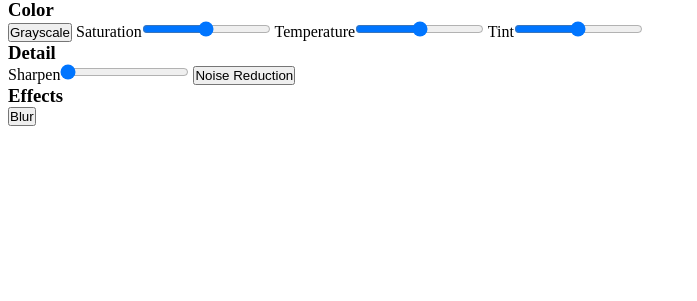
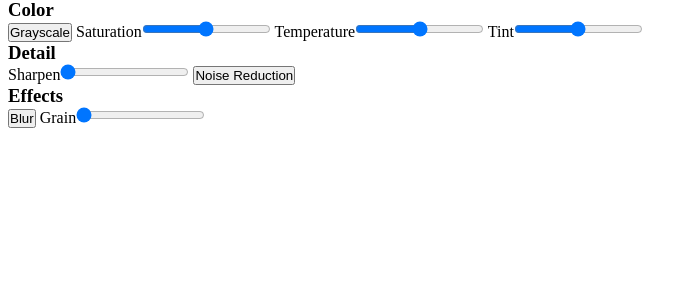
Before and after one commit to cdy-peters/online-photo-editor, a Node server app: page / in a window 1280 px wide. Shown: the part 295-596 px from the top of the page, without its empty margins (0-697 px from the left). Run offline with Node 20, Linux system fonts and the light colour scheme.

Commit message:
Added grain adjustment

```diff
--- a/public/js/main.js
+++ b/public/js/main.js
@@ -407,3 +407,24 @@ const imageNoiseReduction = () => {
   }
   ctx.putImageData(imageData, 0, 0);
 };
+
+const imageGrain = () => {
+  const canvas = $("#canvas")[0];
+  const ctx = canvas.getContext("2d");
+  const imageData = ctx.getImageData(0, 0, canvas.width, canvas.height);
+  const data = imageData.data;
+  const originalData = originalImage.data;
+  const grain = parseInt($("#grain")[0].value);
+
+  var number;
+
+  for (let i = 0; i < data.length; i += 4) {
+    number = Math.floor(Math.random() * 100);
+    if (number < 50) {
+      data[i + 3] = originalData[i + 3] - grain;
+    } else {
+      data[i + 3] = 255;
+    }
+  }
+  ctx.putImageData(imageData, 0, 0);
+};
--- a/views/pages/index.ejs
+++ b/views/pages/index.ejs
@@ -53,6 +53,7 @@
     <div class="effects">
         <h3>Effects</h3>
         <button onclick="imageKernel('blur')">Blur</button>
+        <label>Grain<input type="range" id="grain" min="0" max="100" value="0" oninput="imageGrain()"></label>
     </div>
 </body>
 
```
